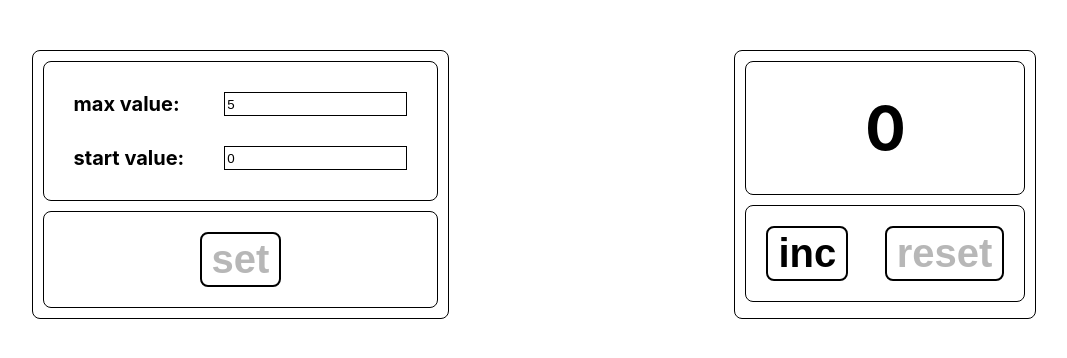
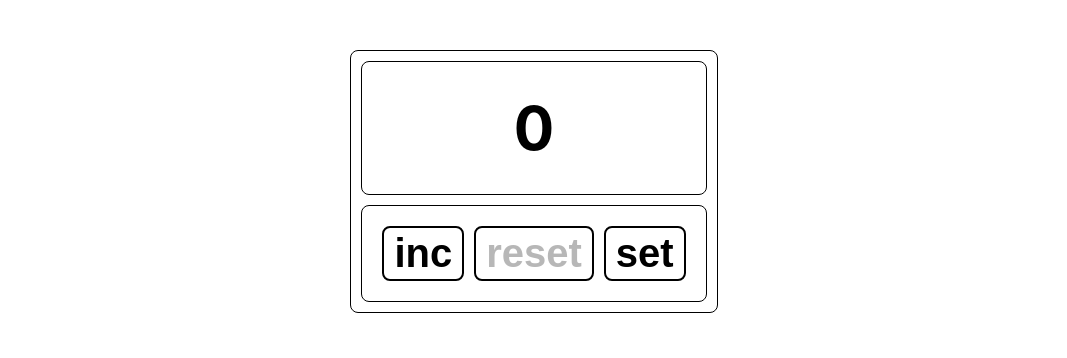
Before and after one commit to golodok2019/counter, a React (Create React App) app: page / in a window 1280 px wide. Shown: the top 358 px of the page, without its empty margins (106-1173 px from the left). Built offline with nearby package versions, Linux system fonts and the light colour scheme.

Commit message:
Create 2 version of Counter

```diff
--- a/src/components/Counter/Counter.tsx
+++ b/src/components/Counter/Counter.tsx
@@ -2,16 +2,15 @@ import React, {useEffect, useState} from 'react';
 import s from '../../styles/counter.module.css'
 import {CounterPanel} from "./CounterPanel";
 import {Button} from "../Button";
-import {WorkStatus} from "../CounterWithSettings";
 
 type CounterPropsType = {
     maxCounterValue: number
     initCounterValue: number
-    workStatus: WorkStatus
+    showSettingsReducer: () => void
 }
 
-export const Counter = ({maxCounterValue, initCounterValue, workStatus}: CounterPropsType) => {
-    let errorStatus = false, needSmallText = false;
+export const Counter = ({maxCounterValue, initCounterValue, showSettingsReducer}: CounterPropsType) => {
+    let errorStatus = false;
     const [counterValue, setCounterValue] = useState<number>(0);
 
     useEffect(() => {
@@ -28,38 +27,19 @@ export const Counter = ({maxCounterValue, initCounterValue, workStatus}: Counter
         setCounterValue(initCounterValue)
     }
 
-    const getValueToDisplay = (): string => {
-        switch (workStatus) {
-            case "Changing":
-                needSmallText = true;
-                return "enter values and press 'set'"
-            case "Error":
-                errorStatus = needSmallText = true;
-                return "Incorrect values!"
-            case "ErrorInitValue":
-                errorStatus = needSmallText = true;
-                return "Incorrect init value!"
-            case "ErrorMaxValue":
-                errorStatus = needSmallText = true;
-                return "Incorrect max value!"
-            case "Stable":
-                return counterValue.toString()
-        }
-    }
-
     const getClassName = (): string => {
         return s.panelContainer + ' '
-            + (needSmallText ? s.smallFontSize : s.normalFontSize) + ' '
             + (counterValue === maxCounterValue || errorStatus ? s.errorInPanel : '')
     }
 
     return (
         <div className={s.mainContainer}>
-            <CounterPanel value={getValueToDisplay()}
+            <CounterPanel value={counterValue.toString()}
                           className={getClassName()}/>
             <div className={s.buttonContainer + ' ' + s.justifySpaceBetween}>
                 <Button title={'inc'} onClick={incrementCounterValue} disabled={counterValue === maxCounterValue}/>
                 <Button title={'reset'} onClick={resetCounterValue} disabled={counterValue === initCounterValue}/>
+                <Button title={'set'} onClick={showSettingsReducer}/>
             </div>
         </div>
     );
--- a/src/components/CounterSettings/CounterSettings.tsx
+++ b/src/components/CounterSettings/CounterSettings.tsx
@@ -1,7 +1,6 @@
 import React, {useEffect, useState} from 'react';
 import s from "../../styles/counter.module.css";
 import {Button} from "../Button";
-import {WorkStatus} from "../CounterWithSettings";
 import {LabelWithNumberInput} from "./LabelWithNumberInput";
 
 export type CounterSettingsPropsType = {
@@ -9,21 +8,22 @@ export type CounterSettingsPropsType = {
     initCounterValue: number
     maxCounterValueOnChange: (value: number) => void
     initCounterValueOnChange: (value: number) => void
-    changeWorkStatus: (status: WorkStatus) => void
-    workStatus: WorkStatus
+    showSettingsReducer: () => void
 };
+
+type WorkStatus =  'Stable' | 'Changing' |'Error' | 'ErrorMaxValue' | 'ErrorInitValue';
 
 export const CounterSettings = ({
                                     maxCounterValue,
                                     initCounterValue,
                                     initCounterValueOnChange,
                                     maxCounterValueOnChange,
-                                    workStatus,
-                                    changeWorkStatus
+                                    showSettingsReducer
                                 }: CounterSettingsPropsType) => {
 
     const [initCounterValueLocal, setInitCounterValueLocal] = useState(0);
     const [maxCounterValueLocal, setMaxCounterValueLocal] = useState(1);
+    const [workStatus, setWorkStatus] = useState<WorkStatus>('Stable')
 
     useEffect(() => {
         setMaxCounterValueLocal(maxCounterValue)
@@ -35,7 +35,7 @@ export const CounterSettings = ({
 
     const initCounterValueOnChangeHandler = (value: number) => {
         if (workStatus !== 'Changing') {
-            changeWorkStatus('Changing')
+            setWorkStatus('Changing')
         }
 
         setInitCounterValueLocal(value);
@@ -44,7 +44,7 @@ export const CounterSettings = ({
 
     const maxCounterValueOnChangeHandler = (value: number) => {
         if (workStatus !== 'Changing') {
-            changeWorkStatus('Changing')
+            setWorkStatus('Changing')
         }
 
         setMaxCounterValueLocal(value);
@@ -54,23 +54,24 @@ export const CounterSettings = ({
     const validateCounterValues = (initValue: number, maxValue: number) => {
 
         if (initValue >= maxValue || (initValue < 0 && maxValue < 0)) {
-            changeWorkStatus('Error')
+            setWorkStatus('Error')
             return
         }
 
         if (initValue < 0) {
-            changeWorkStatus('ErrorInitValue')
+            setWorkStatus('ErrorInitValue')
             return
         }
 
         if (maxValue < 0) {
-            changeWorkStatus('ErrorMaxValue')
+            setWorkStatus('ErrorMaxValue')
             return
         }
     }
 
     const saveOnClickHandler = () => {
-        changeWorkStatus('Stable')
+        setWorkStatus('Stable')
+        showSettingsReducer()
         initCounterValueOnChange(initCounterValueLocal)
         maxCounterValueOnChange(maxCounterValueLocal)
     }
--- a/src/components/CounterWithSettings.tsx
+++ b/src/components/CounterWithSettings.tsx
@@ -1,9 +1,7 @@
-import React, {useEffect, useState} from 'react';
-import {CounterSettings} from "./CounterSettings/CounterSettings";
-import {Counter} from "./Counter/Counter";
-import s from "../styles/counter.module.css";
-
-export type WorkStatus =  'Stable' | 'Changing' |'Error' | 'ErrorMaxValue' | 'ErrorInitValue';
+import React, {useEffect, useReducer, useState} from 'react';
+import {CounterSettings} from './CounterSettings/CounterSettings';
+import {Counter} from './Counter/Counter';
+import s from '../styles/counter.module.css';
 
 const initValueKey = 'initCounterValue';
 const maxValueKey = 'maxCounterValue';
@@ -12,19 +10,17 @@ export const CounterWithSettings = () => {
 
     const [initCounterValue, setInitCounterValue] = useState(0);
     const [maxCounterValue, setMaxCounterValue] = useState(5);
-    const [workStatus, setWorkStatus] = useState<WorkStatus>('Stable');
+    const [showSettings, showSettingsReducer] = useReducer((v) => !v, false);
 
     useEffect(() => {
         const storageInitCounterValue = localStorage.getItem(initValueKey)
-        if (storageInitCounterValue)
-        {
+        if (storageInitCounterValue) {
             setInitCounterValue(JSON.parse(storageInitCounterValue))
         }
 
         const storageMaxCounterValue = localStorage.getItem(maxValueKey)
 
-        if (storageMaxCounterValue)
-        {
+        if (storageMaxCounterValue) {
             setMaxCounterValue(JSON.parse(storageMaxCounterValue))
         }
     }, [])
@@ -41,11 +37,12 @@ export const CounterWithSettings = () => {
 
     return (
         <div className={s.counterWithSettingsContainer}>
-            <CounterSettings maxCounterValue={maxCounterValue} initCounterValue={initCounterValue}
-                             initCounterValueOnChange={setInitCounterValueHandler}
-                             maxCounterValueOnChange={setMaxCounterValueHandler} workStatus={workStatus}
-                             changeWorkStatus={setWorkStatus}/>
-            <Counter maxCounterValue={maxCounterValue} initCounterValue={initCounterValue} workStatus={workStatus}/>
+            {showSettings && <CounterSettings maxCounterValue={maxCounterValue} initCounterValue={initCounterValue}
+                                              initCounterValueOnChange={setInitCounterValueHandler}
+                                              maxCounterValueOnChange={setMaxCounterValueHandler}
+                                              showSettingsReducer={showSettingsReducer}/>}
+            {!showSettings && <Counter maxCounterValue={maxCounterValue} initCounterValue={initCounterValue}
+                                       showSettingsReducer={showSettingsReducer}/>}
         </div>
     );
 };
--- a/src/styles/counter.module.css
+++ b/src/styles/counter.module.css
@@ -2,15 +2,8 @@
     color: red;
 }
 
-.smallFontSize {
-    font-size: 35px;
-}
-
-.normalFontSize {
+.panelContainer {
     font-size: 60px;
-}
-
-.panelContainer {
     padding: 30px;
     font-weight: bold;
     margin: 10px;
@@ -23,7 +16,7 @@
 
 .mainContainer {
     min-width: 300px;
-    max-width: 450px;
+    max-width: 500px;
     margin: 50px auto 0;
     border: 1px solid black;
     border-radius: 8px;
@@ -35,6 +28,7 @@
     padding: 20px;
     border-radius: 8px;
     display: flex;
+    gap: 10px
 }
 
 .justifySpaceBetween {
```
